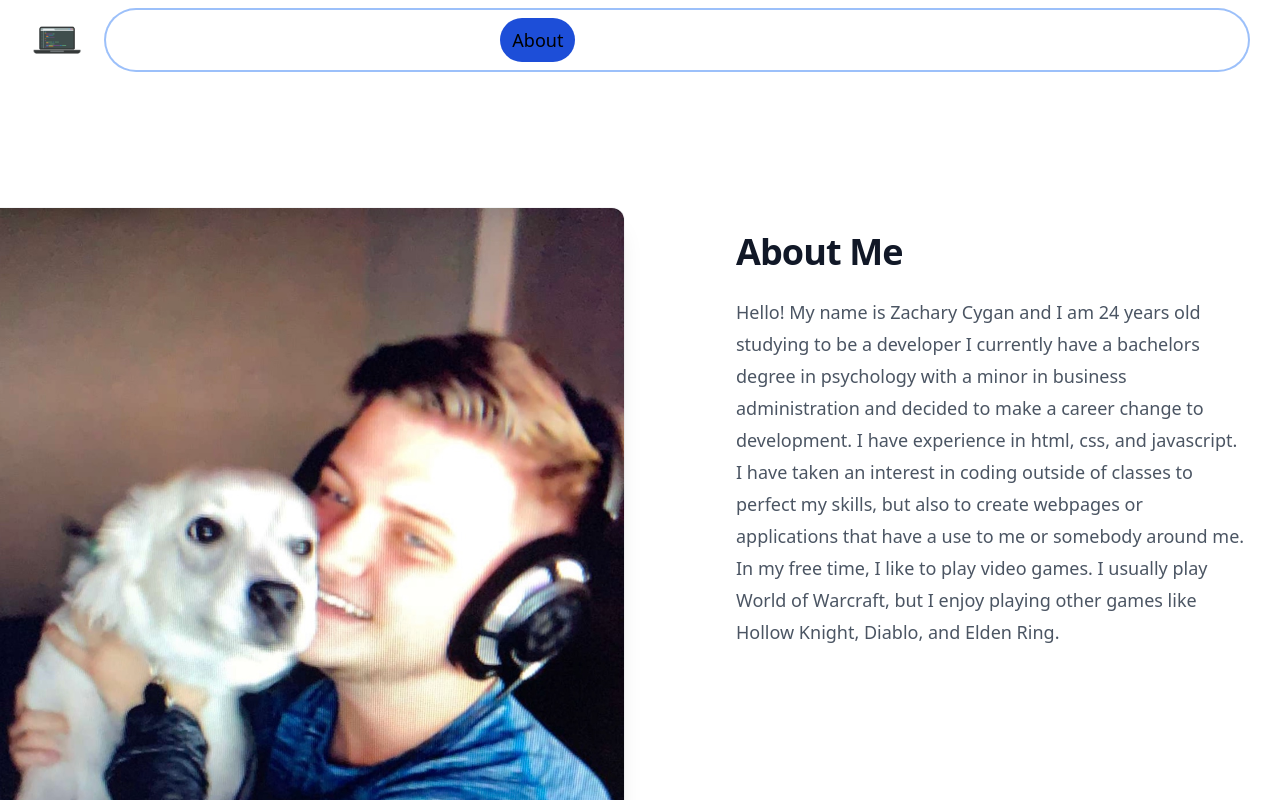
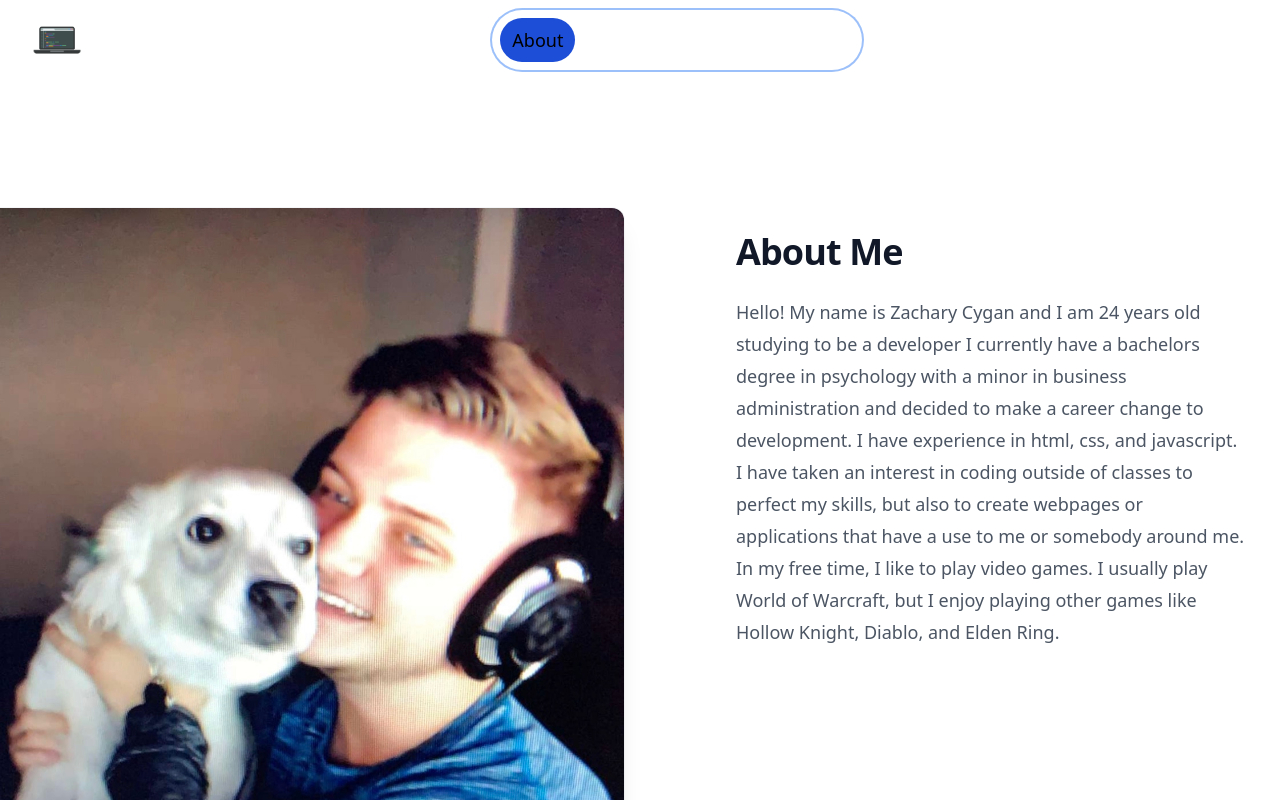
Before and after one commit to zachcygan/portfolio, a Next.js app: page / in a window 1280 px wide. Shown: the top 800 px of the page. Built offline with nearby package versions, Linux system fonts and the light colour scheme.

Commit message:
fixed sizing of ring around navbar

```diff
--- a/src/components/navbar.tsx
+++ b/src/components/navbar.tsx
@@ -42,8 +42,7 @@ export default function Navbar() {
                   )}
                 </Disclosure.Button>
               </div>
-              <div className="flex flex-1 items-center justify-between sm:items-stretch">
-                <div className="text-black flex flex-shrink-0 items-center justify-center">
+              <div className="text-black flex flex-shrink-0 items-center justify-center">
                   <Link
                     key={'Wheels of Mercy'}
                     href={'/'}
@@ -57,7 +56,9 @@ export default function Navbar() {
                     />
                   </Link>
                 </div>
-                <div className="hidden sm:ml-6 sm:block flex-auto">
+              <div className="flex flex-1 items-center justify-center sm:items-stretch">
+
+                <div className="hidden sm:ml-6 sm:block flex">
                   <div className="flex items-center justify-center max-[900px]:hidden ring-2 rounded-full p-2">
                     {navigation.map((item) => {
                       return (<Link
```
